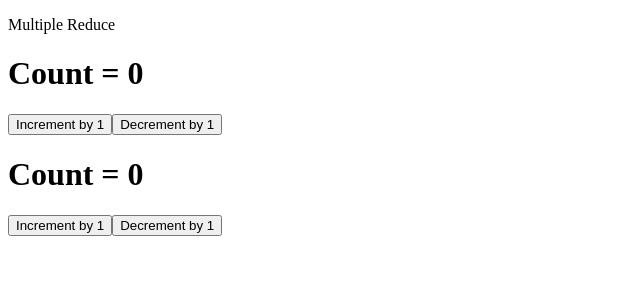
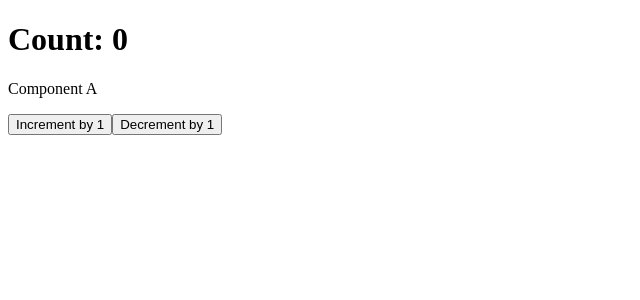
Before and after one commit to Ashik-2000/React, a React (Vite) app in the folder ForHookTutorial/: page / in a window 1280 px wide. Shown: the top 300 px of the page, without its empty margins (0-640 px from the left). Built offline with nearby package versions, Linux system fonts and the light colour scheme.

Commit message:
useRefuce with useContext

```diff
--- a/ForHookTutorial/src/App.jsx
+++ b/ForHookTutorial/src/App.jsx
@@ -1,8 +1,28 @@
-import MultipleReduce from "./useReduce/MultipleReduce";
+import React from "react";
+import { useReducer } from "react";
+import ComponentA from "./useReduce/ComponentA";
+
+export const counterContext = React.createContext();
+
+const initialValue = 0;
+const reducer = (state, action) => {
+    switch (action) {
+        case "increment":
+            return state + 1;
+        case "decrement":
+            return state - 1;
+        default:
+            return state;
+    }
+};
 function App() {
+    const [count, dispatch] = useReducer(reducer, initialValue);
     return (
         <>
-            <MultipleReduce />
+            <h1>Count: {count}</h1>
+            <counterContext.Provider value={{dispatch: dispatch}}>
+                <ComponentA />
+            </counterContext.Provider>
         </>
     );
 }
--- /dev/null
+++ b/ForHookTutorial/src/useReduce/Buttons.jsx
@@ -0,0 +1,16 @@
+import { useContext } from "react";
+import { counterContext } from "../App";
+
+export default function Buttons() {
+    const countContext = useContext(counterContext);
+    return (
+        <>
+            <button type="button" onClick={() => countContext.dispatch("increment")}>
+                Increment by 1
+            </button>
+            <button type="button" onClick={() => countContext.dispatch("decrement")}>
+                Decrement by 1
+            </button>
+        </>
+    );
+}
--- /dev/null
+++ b/ForHookTutorial/src/useReduce/ComponentA.jsx
@@ -0,0 +1,10 @@
+import Buttons from "./Buttons";
+
+export default function ComponentA() {
+    return (
+        <>
+            <p>Component A</p>
+            <Buttons/>
+        </>
+    );
+}
--- /dev/null
+++ b/ForHookTutorial/src/useReduce/app.jsx
@@ -0,0 +1 @@
+// Copy the highlighted codes into the App.jsx
```
